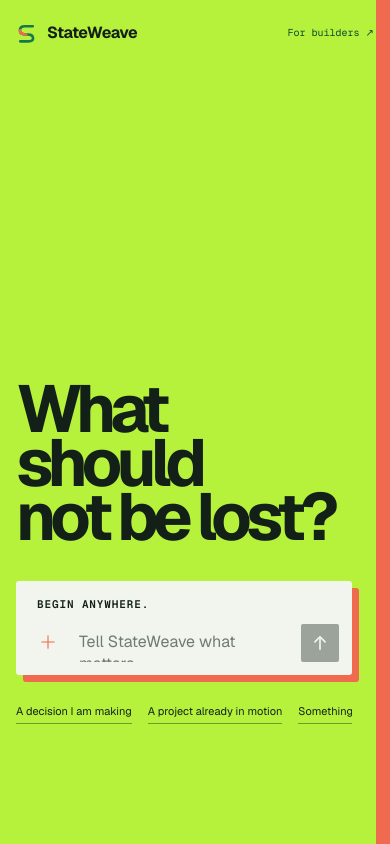
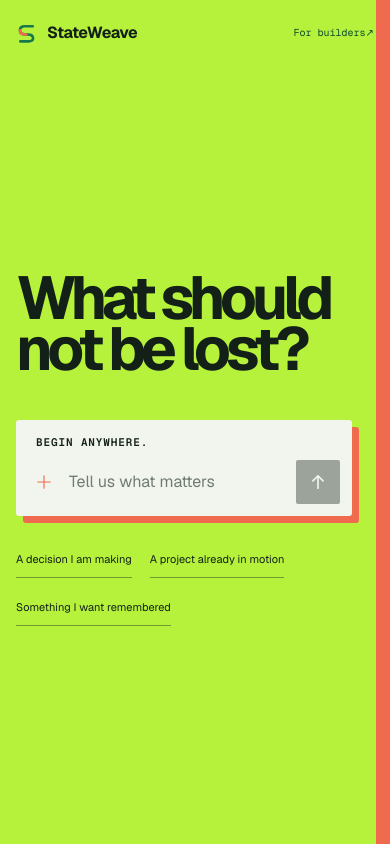
Before and after one commit to stateweave/stateweave-ai, a Next.js app: page / in a window 390 px wide. Built offline with nearby package versions, Linux system fonts and the light colour scheme.

Commit message:
fix: make mobile agent viewport responsive

```diff
--- a/app/globals.css
+++ b/app/globals.css
@@ -544,8 +544,8 @@
     .agent-stage {
       width: calc(100% - 32px);
       height: auto;
-      min-height: calc(100dvh - 80px);
-      margin-bottom: 16px;
+      min-height: calc(100dvh - 64px);
+      margin-bottom: 0;
       grid-template-columns: 1fr;
       gap: 14px;
     }
@@ -564,28 +564,62 @@
   }
 
   @media (max-width: 600px) {
-    .primitive-link { font-size: 10px; }
-    .new-thread { font-size: 0; }
-    .new-thread svg { width: 17px; height: 17px; }
-    .nav-actions { gap: 14px; }
+    .nav { width: calc(100% - 32px); }
+    .primitive-link { min-height: 44px; display: inline-flex; align-items: center; font-size: 10px; }
+    .new-thread { min-width: 44px; height: 44px; justify-content: center; padding: 0; font-size: 0; }
+    .new-thread svg { width: 18px; height: 18px; }
+    .nav-actions { gap: 8px; }
     .conversation-panel { padding-top: 42px; }
     h1 { font-size: clamp(46px, 13vw, 64px); line-height: .93; }
     .subhead { max-width: 37ch; margin-top: 21px; font-size: 15px; }
     .prompt-area { margin-top: 28px; }
-    .is-empty .conversation-panel { padding-top: 0; }
-    .is-empty .suggestions { gap: 16px; }
-    .suggestions { flex-wrap: nowrap; overflow-x: auto; padding-bottom: 3px; scrollbar-width: none; }
+    .is-empty .agent-stage { min-height: calc(100dvh - 64px); }
+    .is-empty .conversation-panel {
+      height: auto;
+      min-height: calc(100dvh - 64px);
+      justify-content: center;
+      padding: 36px 22px 42px 0;
+    }
+    .is-empty .intro h1 { font-size: clamp(54px, 15.5vw, 72px); line-height: .84; }
+    .is-empty .prompt-area { margin-top: clamp(30px, 6vh, 46px); }
+    .is-empty .composer { padding: 12px; }
+    .is-empty .suggestions { flex-wrap: wrap; gap: 10px 18px; overflow: visible; }
+    .is-empty .suggestions button { min-height: 38px; white-space: normal; text-align: left; }
+    .input-row { grid-template-columns: 32px minmax(0, 1fr) 44px; gap: 5px; }
+    textarea { min-width: 0; min-height: 44px; padding: 11px 4px 8px; font-size: 16px; }
+    .send { width: 44px; height: 44px; }
+    .suggestions { padding-bottom: 3px; scrollbar-width: none; }
     .suggestions::-webkit-scrollbar { display: none; }
     .suggestions button { flex: 0 0 auto; }
+    .has-conversation.agent-stage {
+      height: calc(100dvh - 64px);
+      min-height: 0;
+      grid-template-rows: clamp(170px, 32dvh, 270px) minmax(0, 1fr);
+      overflow: hidden;
+    }
+    .has-conversation .memory-panel { min-height: 0; height: auto; }
+    .has-conversation .conversation-panel { min-height: 0; height: auto; overflow: hidden; }
+    .has-conversation .messages { max-height: none; min-height: 0; padding-inline: 0; }
     .memory-header { padding: 16px 16px 4px; }
     .memory-header dl { gap: 10px; }
     .memory-header dl div { display: block; text-align: right; }
     .memory-header dt { display: block; }
     .memory-footer { padding: 8px 16px 13px; }
     .memory-footer span:last-child { display: none; }
-    .message { max-width: 94%; }
+    .message { max-width: 96%; }
     .message p { font-size: 14px; }
+    .message.user p { padding: 11px 12px; }
     .node-inspector { left: 12px; bottom: 8px; max-width: calc(100% - 24px); }
+  }
+
+  @media (max-width: 380px) {
+    .wordmark { gap: 8px; font-size: 15px; }
+    .mark { width: 19px; height: 19px; }
+    .is-empty .intro h1 { font-size: clamp(50px, 15vw, 58px); }
+    .is-empty .conversation-panel { padding-right: 18px; padding-bottom: 30px; }
+    .is-empty .suggestions { gap: 6px 14px; margin-top: 18px; }
+    .is-empty .suggestions button { font-size: 10px; }
+    .composer label { padding-inline: 5px; }
   }
 
   @media (max-height: 700px) and (min-width: 921px) {
--- a/app/page.tsx
+++ b/app/page.tsx
@@ -217,7 +217,7 @@ export default function Home() {
                   }}
                   rows={1}
                   maxLength={4_000}
-                  placeholder="Tell StateWeave what matters"
+                  placeholder="Tell us what matters"
                   disabled={sending}
                 />
                 <button className="send" type="submit" aria-label="Send prompt" disabled={sending || !prompt.trim()}>
```
